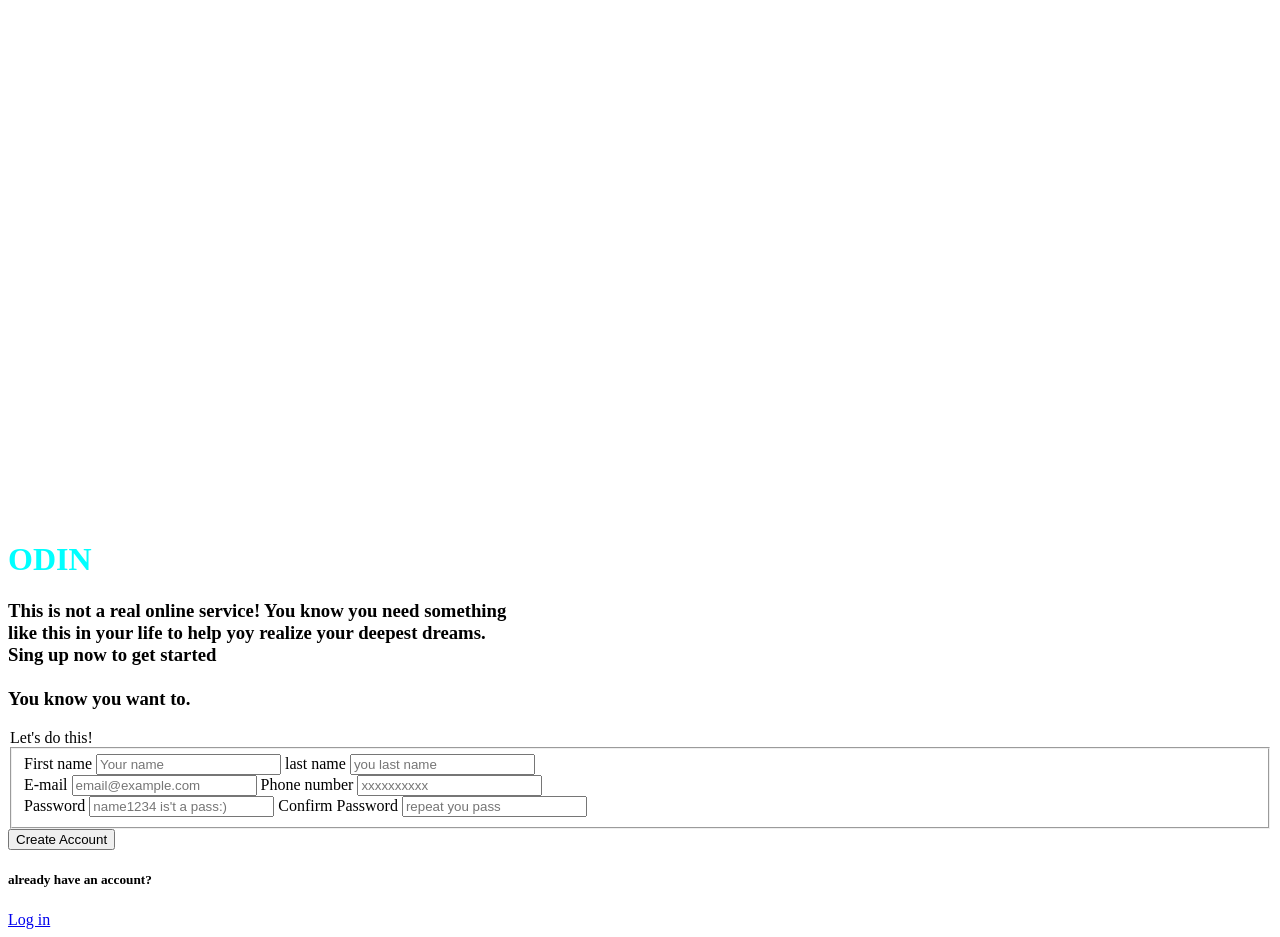
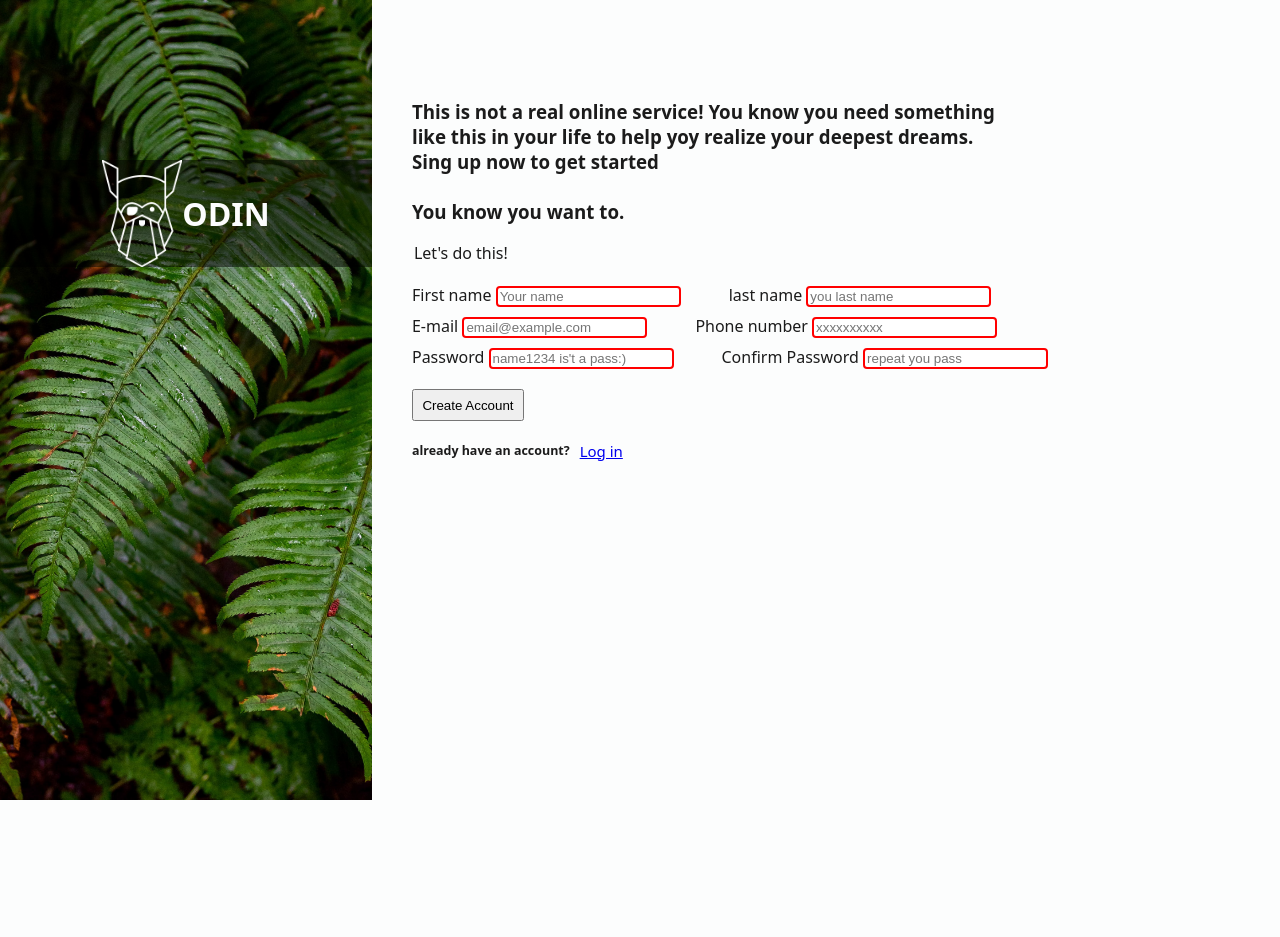
Before and after one commit to AlePolitoG/form, a plain HTML site: page index.html in a window 1280 px wide. After the commit the page ends 800 px from the top, so only its background shows below. Drawn offline with Linux system fonts and the light colour scheme.

Commit message:
final html structure & css
add style, create class and html elements

```diff
--- a/index.html
+++ b/index.html
@@ -8,8 +8,10 @@
   </head>
   <body>
     <div class="left-view">
+      <div class="odin">
         <img src="images/odin-lined.png" alt="Logo" />
         <h1>ODIN</h1>
+      </div>
     </div>
     <div class="right-view">
       <div>
@@ -27,29 +29,39 @@
           <legend>Let's do this!</legend>
           <fieldset>
             <div class="pairs">
+              <div class="content-form">
                 <label for="first name">First name</label>
                 <input
                   type="text"
                   name="firs name"
                   id="first name"
                   placeholder="Your name"
+                  required
                 />
+              </div>
+              <div class="content-form">
                 <label for="last name">last name</label>
                 <input
                   type="text"
                   name="last name"
                   id="last name"
                   placeholder="you last name"
+                  required
                 />
               </div>
+            </div>
             <div class="pairs">
+              <div class="content-form">
                 <label for="email">E-mail</label>
                 <input
                   type="email"
                   id="email"
                   name="email"
                   placeholder="email@example.com"
+                  required
                 />
+              </div>
+              <div class="content-form">
                 <label for="phone number">Phone number</label>
                 <input
                   type="tel"
@@ -58,29 +70,37 @@
                   placeholder="xxxxxxxxxx"
                   minlength="10"
                   maxlength="10"
+                  required
                 />
               </div>
+            </div>
             <div class="pairs">
+              <div class="content-form">
                 <label for="password">Password</label>
                 <input
                   type="password"
                   name="password"
                   id="password"
                   placeholder="name1234 is't a pass:)"
+                  required
                 />
+              </div>
+              <div class="content-form">
                 <label for="confirm password">Confirm Password</label>
                 <input
                   type="text"
                   name="confirm password"
                   id="confirm-password"
                   placeholder="repeat you pass"
+                  required
                 />
+              </div>
             </div>
           </fieldset>
           <button type="submit">Create Account</button>
         </form>
       </div>
-      <div>
+      <div class="log-in">
         <h5>already have an account?</h5>
         <a href="#">Log in</a>
       </div>
--- a/style.css
+++ b/style.css
@@ -1,3 +1,95 @@
+:root {
+  font-family: system-ui, -apple-system, BlinkMacSystemFont, "Segoe UI", Roboto,
+    Oxygen, Ubuntu, Cantarell, "Open Sans", "Helvetica Neue", sans-serif;
+  --background-color: #fcfdfd;
+  --font-color: #1b1b1b;
+  background-color: var(--background-color);
+  color: var(--font-color);
+}
+
+body {
+  display: flex;
+  height: 100vh;
+  gap: 20px;
+  margin: 0;
+}
+
+.left-view {
+  flex: 1;
+  padding-top: 10rem;
+  flex-basis: 20%;
+  background-image: url(images/halie-west-25xggax4bSA-unsplash.jpg);
+  background-repeat: no-repeat;
+  background-size: cover;
+  background-position: center;
+}
+.odin {
+  display: flex;
+  align-items: center;
+  justify-content: center;
+  background-color: #00000081;
+}
+
+.right-view {
+  flex-grow: 2;
+  padding-left: 20px;
+  display: flex;
+  flex-direction: column;
+  align-items: start;
+  padding-top: 5rem;
+}
+
 h1 {
-  color: aqua;
+  color: var(--background-color);
 }
+
+img {
+  width: 5em;
+}
+
+form {
+  display: flex;
+  flex-direction: column;
+  justify-content: center;
+  gap: 20px;
+}
+
+button {
+  width: 7rem;
+  height: 2rem;
+}
+
+fieldset {
+  border: 0;
+  margin: 0;
+  padding: 0;
+  display: flex;
+  flex-direction: column;
+  gap: 8px;
+}
+
+.pairs {
+  display: flex;
+  gap: 3rem;
+}
+
+input:invalid {
+  border: 2px solid red;
+  border-radius: 0.3em;
+}
+
+input:valid {
+  border: 2px solid green;
+  border-radius: 0.3em;
+}
+
+.log-in {
+  display: flex;
+  align-items: center;
+  gap: 10px;
+  font-size: 15px;
+}
+
+.form-father {
+  box-shadow: 3px 3px 3px #1b1b1b;
+}
```
Lines whose indentation alone changed are shown as unchanged.
